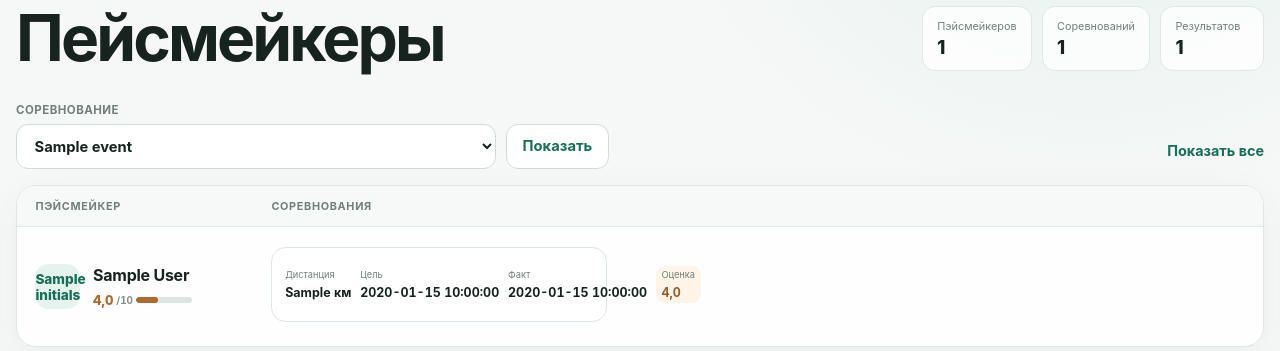
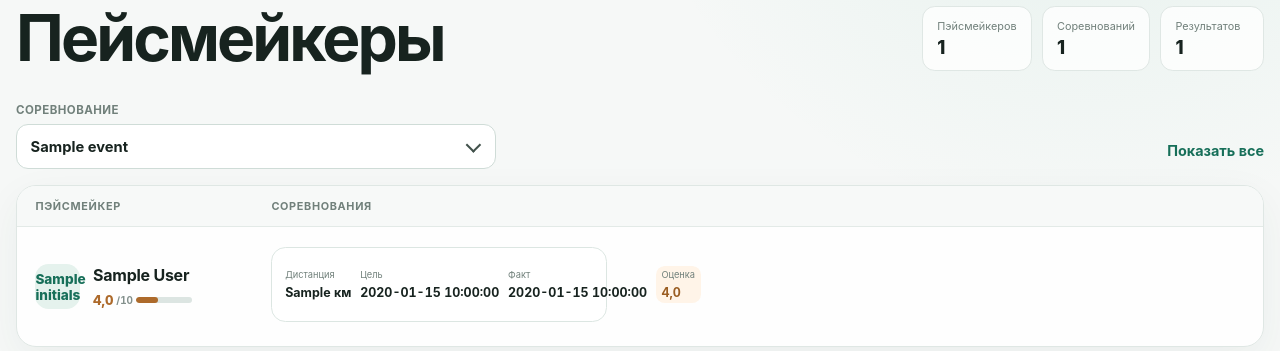
Before and after one commit to Zhigalov/pacemaker-registry, a FastAPI app: template src/pacemaker_registry/templates/index.html in a window 1280 px wide. Shown: the part 173-524 px from the top of the page. Run offline with FastAPI, Linux system fonts and the light colour scheme; the template is opened without the code that fills it: most values are stand-ins (such as "Sample title", 1, 10 or a date in 2020); some libraries are stand-ins or nearby versions.

Commit message:
Polish event filter control

```diff
--- a/src/pacemaker_registry/static/styles.css
+++ b/src/pacemaker_registry/static/styles.css
@@ -660,10 +660,29 @@ tbody tr:hover { background: #fbfcfc; }
   gap: 0.6rem;
 }
 
+.registry-filter-select {
+  position: relative;
+  display: block;
+  width: min(30rem, 64vw);
+}
+
+.registry-filter-select::after {
+  position: absolute;
+  top: 50%;
+  right: 1.1rem;
+  width: 0.55rem;
+  height: 0.55rem;
+  border-right: 2px solid #42524c;
+  border-bottom: 2px solid #42524c;
+  content: "";
+  pointer-events: none;
+  transform: translateY(-70%) rotate(45deg);
+}
+
 .registry-filter select {
-  width: min(30rem, 64vw);
+  width: 100%;
   min-height: 2.85rem;
-  padding: 0.65rem 2.5rem 0.65rem 0.85rem;
+  padding: 0.65rem 3rem 0.65rem 0.85rem;
   border: 1px solid #cfdcd7;
   border-radius: 0.75rem;
   background: #fff;
@@ -671,7 +690,9 @@ tbody tr:hover { background: #fbfcfc; }
   font: inherit;
   font-size: 0.92rem;
   font-weight: 680;
+  appearance: none;
   cursor: pointer;
+  -webkit-appearance: none;
 }
 
 .registry-filter select:focus-visible {
@@ -1096,8 +1117,8 @@ tbody tr:hover { background: #fbfcfc; }
     gap: 0.25rem;
   }
 
-  .registry-filter select {
-    width: auto;
+  .registry-filter-select {
+    width: 100%;
     min-width: 0;
     flex: 1 1 0;
   }
--- a/src/pacemaker_registry/templates/index.html
+++ b/src/pacemaker_registry/templates/index.html
@@ -40,6 +40,7 @@
           <form class="registry-filter" method="get" action="/">
             <label for="event-filter">Соревнование</label>
             <div class="registry-filter-controls">
+              <span class="registry-filter-select">
                 <select id="event-filter" name="event_id" data-event-filter>
                   <option value="0" {% if registry.selected_event_id is none %}selected{% endif %}>Все соревнования</option>
                   {% for event in registry.events %}
@@ -48,7 +49,8 @@
                     </option>
                   {% endfor %}
                 </select>
-              <button class="button registry-filter-submit" type="submit">Показать</button>
+              </span>
+              <noscript><button class="button registry-filter-submit" type="submit">Показать</button></noscript>
             </div>
           </form>
           {% if registry.selected_event_id is not none %}
```
Also changed, not shown: tests/test_app.py (+2 -0 lines). Lines whose indentation alone changed are shown as unchanged.
